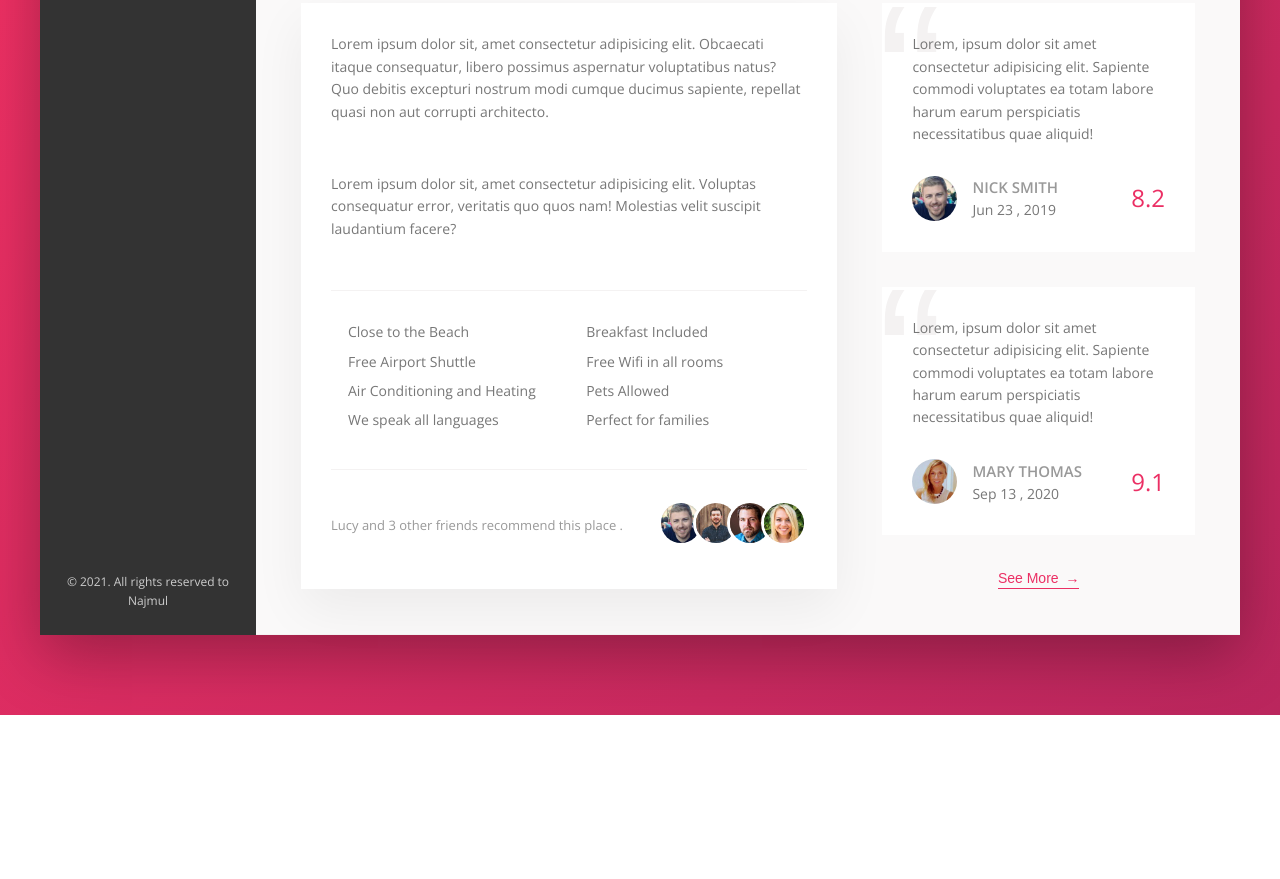
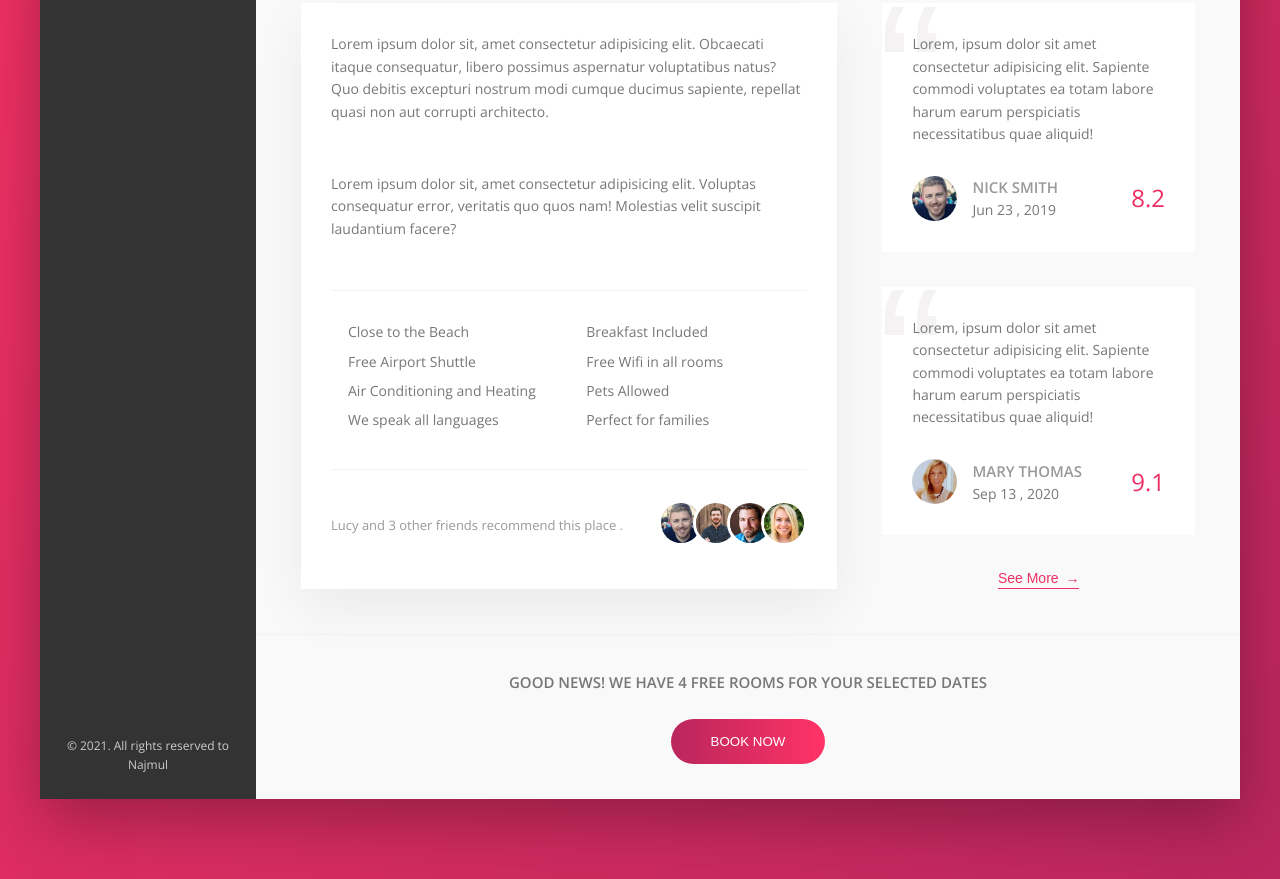
Before and after one commit to najmulmyself/Trillo, a website: page index.html in a window 1280 px wide. Shown: the part 652-1531 px from the top of the page. Before the commit the page ends 1367 px from the top, so only its background shows below. Drawn offline with nearby package versions, Linux system fonts and the light colour scheme.

Commit message:
cta btn added

```diff
--- a/index.html
+++ b/index.html
@@ -221,6 +221,12 @@
               <button class="btn-inline">See More <span>&rarr;</span></button>
             </div>
           </div>
+          <div class="cta">
+            <h2 class="cta-text">
+              good news! we have 4 free rooms for your selected dates
+            </h2>
+            <button class="cta-btn"><span>Book Now</span></button>
+          </div>
         </main>
       </div>
     </div>
--- a/sass/component.scss
+++ b/sass/component.scss
@@ -467,3 +467,34 @@
     z-index: 1; //to set this back
   }
 }
+
+//////////////////////////////////////////
+//////CTA
+
+.cta {
+  padding: 3.5rem 0;
+  text-align: center;
+
+  &-text{
+    font-size: 1.5rem;
+    text-transform: uppercase;
+    margin-bottom: 2.5rem;
+
+  }
+  &-btn{
+    background: linear-gradient(to right , var(--color-primary-dark), var(--color-primary-light));
+    border: none;
+    padding: 1.5rem 4rem;
+    border-radius: 4rem;
+    color: #fff;
+    cursor: pointer;
+    transition: all 0.2s;
+    span{
+      text-transform: uppercase;
+    }
+    &:hover{
+      background : linear-gradient(to right , var(--color-primary-light), var(--color-primary-dark));
+      transform: scale(1.05);
+    }
+  }
+}
```
Also changed, not shown: css/style.css.
